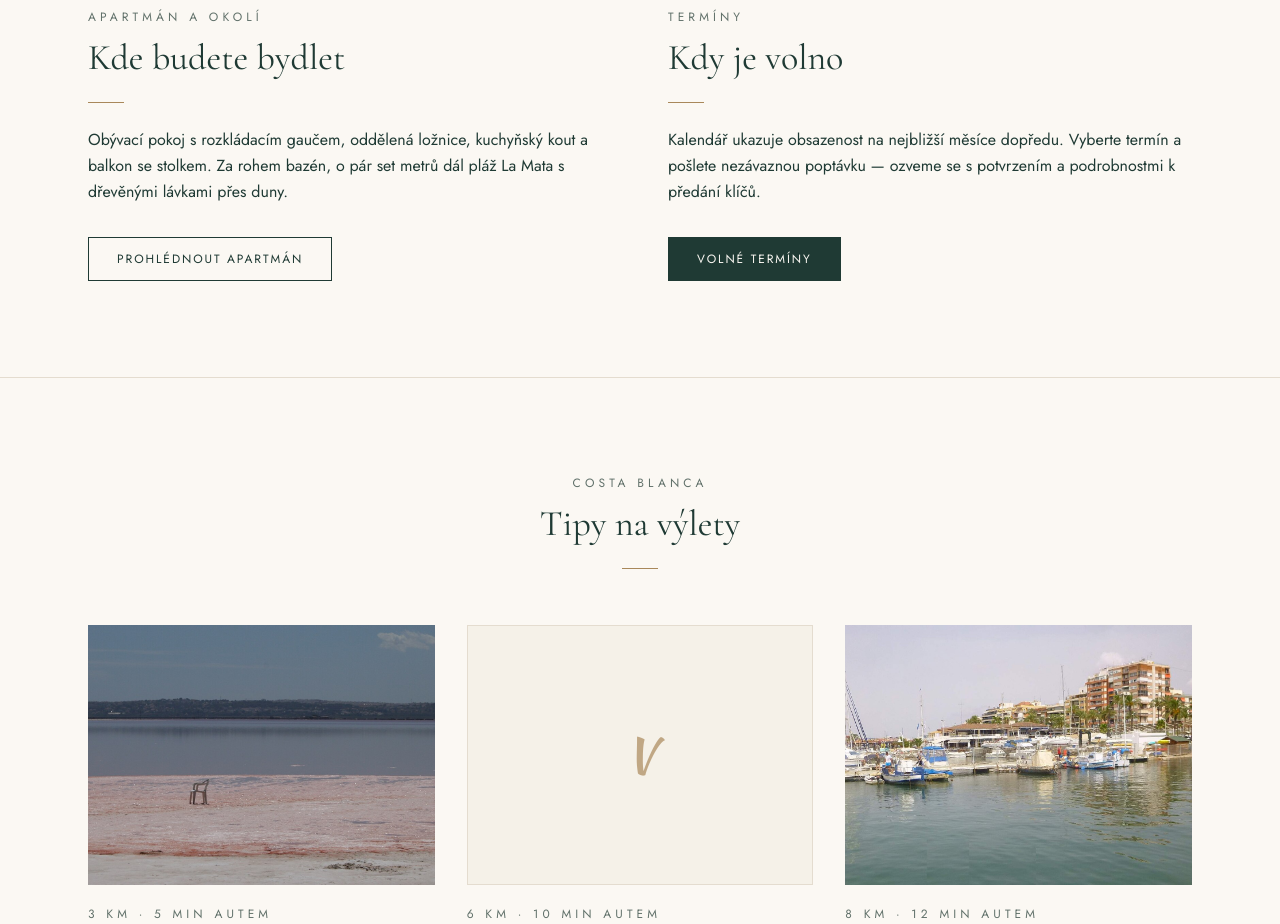
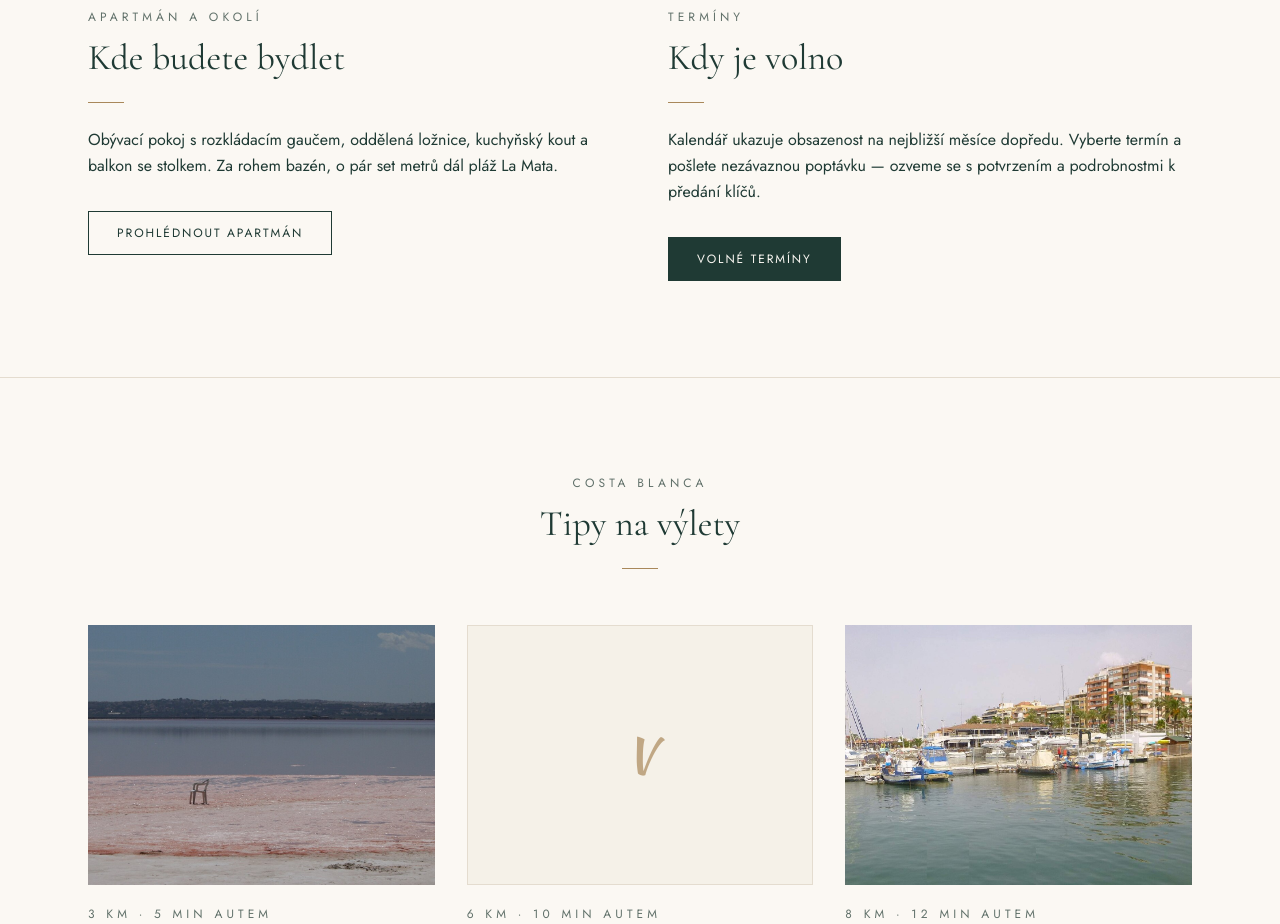
Before and after one commit to LubosRemplik/Vinamar-Web, a Next.js app in the folder web/: page / in a window 1280 px wide. Shown: the part 1520-2444 px from the top of the page. Built offline with nearby package versions, Linux system fonts and the light colour scheme.

Commit message:
content(web): drop boardwalk mention from beach intro and home teaser

```diff
--- a/web/app/page.tsx
+++ b/web/app/page.tsx
@@ -54,8 +54,7 @@ export default function Home() {
             <SectionHeading eyebrow="Apartmán a okolí" title="Kde budete bydlet" align="left" />
             <p className="mt-6 leading-relaxed text-ink">
               Obývací pokoj s rozkládacím gaučem, oddělená ložnice, kuchyňský kout a balkon se
-              stolkem. Za rohem bazén, o pár set metrů dál pláž La Mata s dřevěnými lávkami přes
-              duny.
+              stolkem. Za rohem bazén, o pár set metrů dál pláž La Mata.
             </p>
             <Link href="/apartman" className="btn btn-outline mt-8">
               Prohlédnout apartmán
```
Also changed, not shown: web/content/okoli.md (+1 -1 lines).
